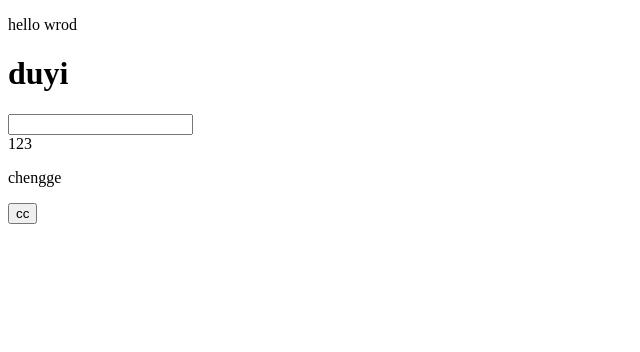
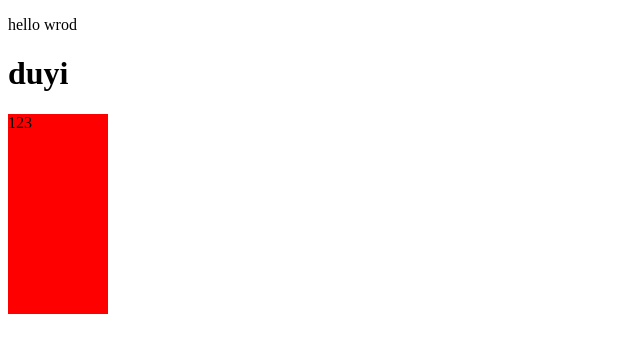
Before and after one commit to fujian92/mydemo, a plain HTML site: page index.html in a window 1280 px wide. Shown: the whole page, without its empty margins (0-640 px from the left). Drawn offline with Linux system fonts and the light colour scheme.

Commit message:
add a css file

```diff
--- /dev/null
+++ b/index.css
@@ -0,0 +1,5 @@
+div{
+    width:100px;
+    height:100px;
+    background-color:red;
+}
--- a/index.html
+++ b/index.html
@@ -5,16 +5,12 @@
     <meta name="viewport" content="width=device-width, initial-scale=1.0">
     <meta http-equiv="X-UA-Compatible" content="ie=edge">
     <title>Document</title>
+    <link rel="stylesheet" href="./index.css">
 </head>
 <body>
     <p>hello wrod</p>
     <h1>duyi</h1>
-    <input type="text">
     <div>123</div>
-    <p>chengge</p>
-    <button>cc</button>
-    <br>
     <div></div>
-    <p></p>
 </body>
 </html>
```
